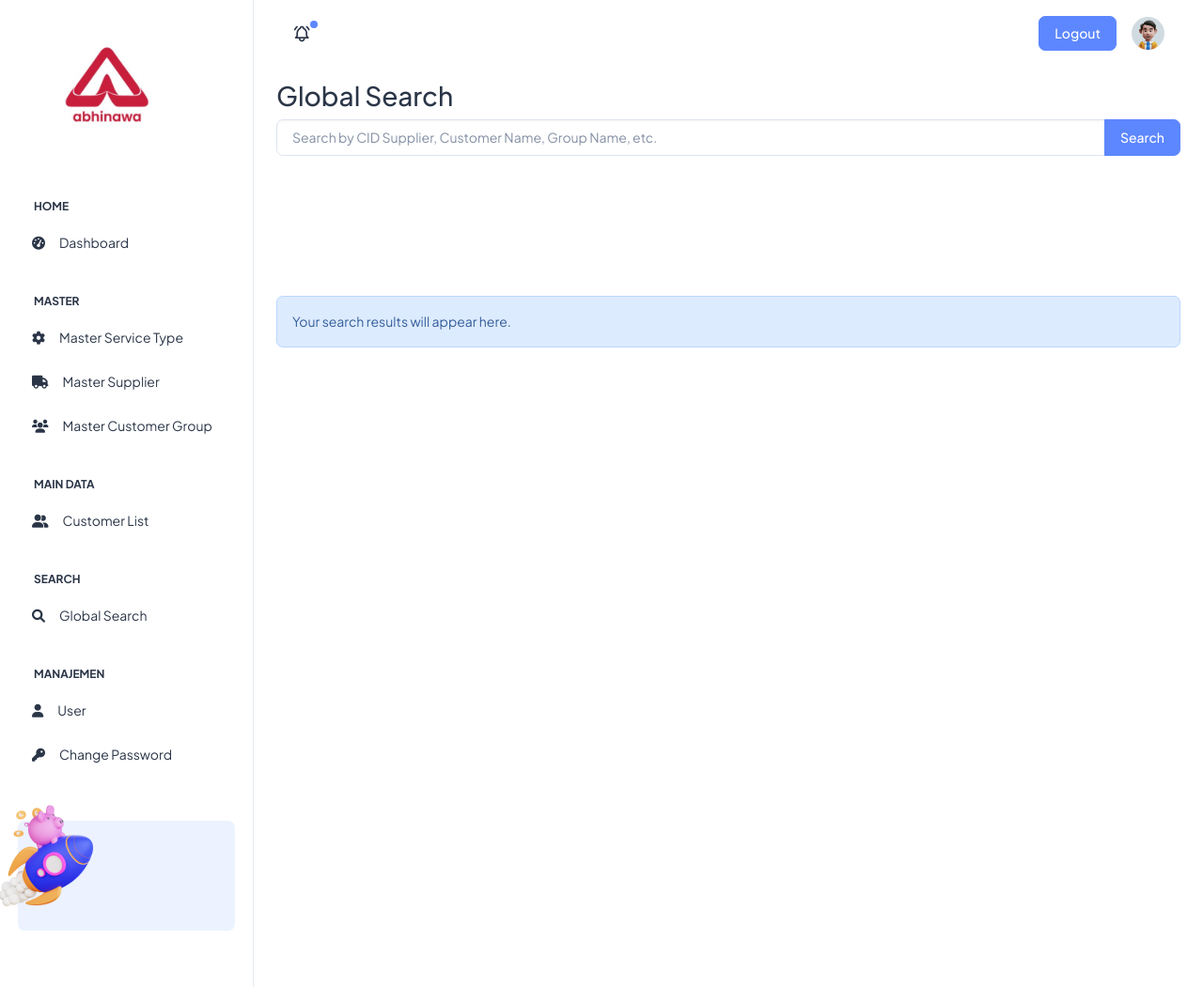
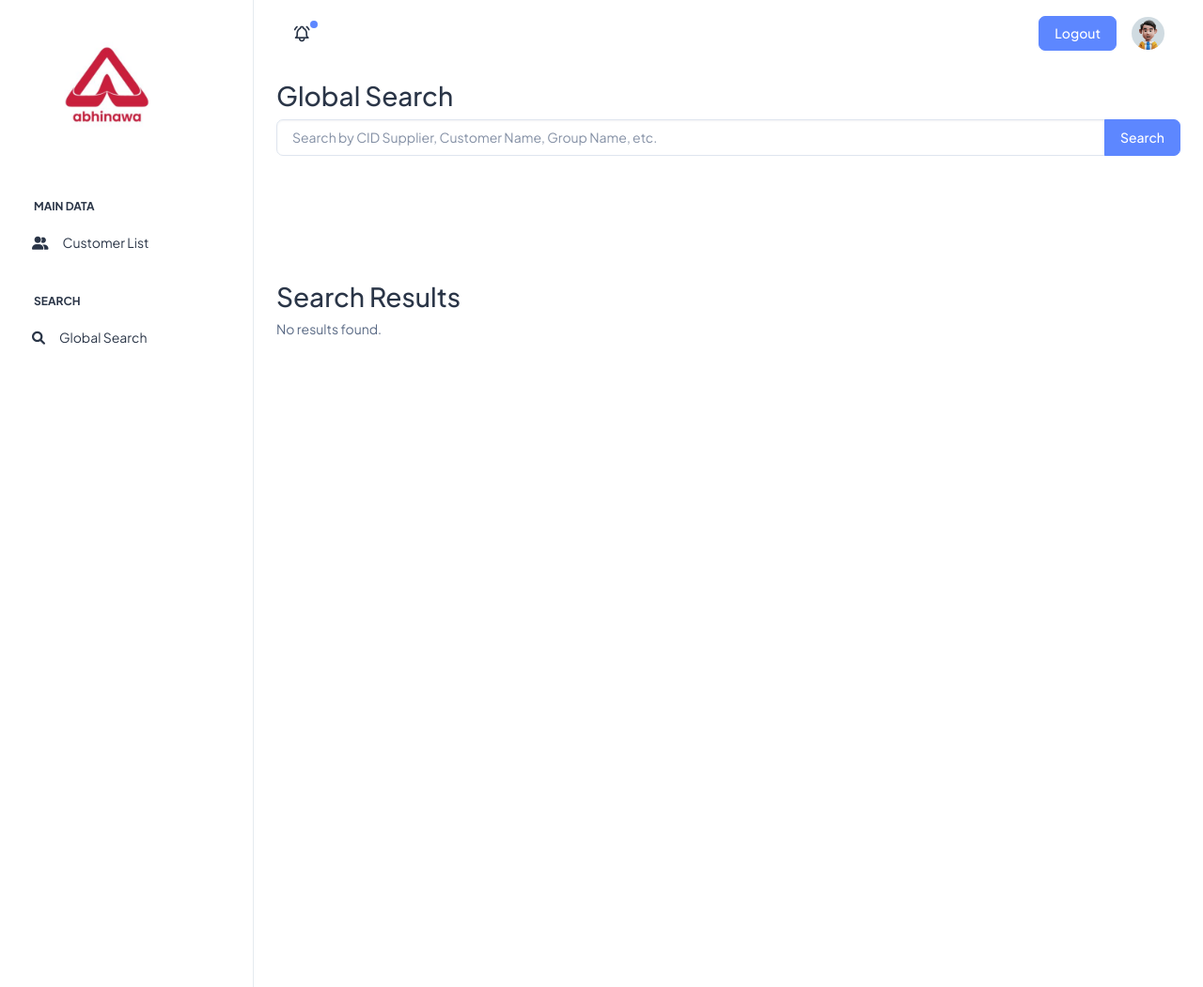
Before and after one commit to syahrullrmdhn/abhinawa-customer, a CodeIgniter app: page /database/search in a window 1280 px wide. Shown: the whole page at 94% size. Run offline with CodeIgniter, Linux system fonts and the light colour scheme.

Commit message:
Update Code Menu customer/add_customer.php

```diff
--- a/application/config/config.php
+++ b/application/config/config.php
@@ -23,7 +23,7 @@ defined('BASEPATH') OR exit('No direct script access allowed');
 | a PHP script and you can easily do that on your own.
 |
 */
-$config['base_url'] = 'https://abhinawa.labsyahrul.tech/';
+$config['base_url'] = ((isset($_SERVER['HTTPS']) && $_SERVER['HTTPS'] === 'on') ? "https" : "http") . "://".$_SERVER['HTTP_HOST'] . str_replace(basename($_SERVER['SCRIPT_NAME']),"",$_SERVER['SCRIPT_NAME']);
 
 /*
 |--------------------------------------------------------------------------
--- a/application/config/database.php
+++ b/application/config/database.php
@@ -75,7 +75,7 @@ $query_builder = TRUE;
 
 $db['default'] = array(
 	'dsn'	=> '',
-	'hostname' => 'localhost',
+	'hostname' => '153.92.15.28:3306',
 	'username' => 'u824776391_abhinawadb',
 	'password' => 'Abhinawadb2024',
 	'database' => 'u824776391_abhinawadb',
--- a/application/controllers/Search.php
+++ b/application/controllers/Search.php
@@ -9,10 +9,9 @@ class Search extends CI_Controller {
     }
 
 public function index() {
-    $user = $this->input->get('user', TRUE); // Automatically applies XSS filtering
-    $data['user'] = html_escape($user); // Additional XSS protection for displaying in the view
+    $user = $this->input->get('user', TRUE);
+    $data['user'] = html_escape($user);
 
-    // Pass the sanitized input to the model
     $data['results'] = $this->Search_model->get_global_search_results($this->db->escape_like_str($user));
 
     $this->load->view('template/header');
--- a/application/models/Search_model.php
+++ b/application/models/Search_model.php
@@ -9,7 +9,7 @@ public function get_global_search_results($user) {
         }
 
         // Search in customer_groups, customers, and suppliers
-    $this->db->select('customer_groups.group_name, customers.customer, suppliers.cidsupplier, suppliers.nama_supplier');
+        $this->db->select('customer_groups.id AS group_id, customer_groups.group_name, customers.customer, suppliers.kdsupplier, suppliers.cidsupplier, suppliers.nama_supplier');
         $this->db->from('customer_groups');
         $this->db->join('customers', 'customers.customer_group_id = customer_groups.id', 'left');
         $this->db->join('suppliers', 'customers.kdsupplier = suppliers.kdsupplier', 'left');
--- a/application/views/customer/add_customer.php
+++ b/application/views/customer/add_customer.php
@@ -47,6 +47,12 @@
             <input type="file" class="form-control" name="no_sdn" accept="application/pdf" required>
         </div>
 
+        <!-- File Upload for Topology -->
+        <div class="mb-3">
+            <label for="topology" class="form-label">Topology (PDF)</label>
+            <input type="file" class="form-control" name="topology" accept="application/pdf">
+        </div>
+
         <!-- Form Submit and Cancel Buttons -->
         <button type="submit" class="btn btn-primary">Add Customer</button>
         <a href="<?= base_url('customer/group_details/' . $group_id); ?>" class="btn btn-secondary">Cancel</a>
--- a/application/views/search/global_search_results.php
+++ b/application/views/search/global_search_results.php
@@ -1,39 +1,40 @@
 <div class="container-fluid">
-    <?php if (!empty($user)): ?>
-        <h2>Search Results for "<?= $user; ?>"</h2>
-    <?php endif; ?>
+    <h2>Search Results</h2>
 
-    <?php if (empty($user)): ?>
-        <!-- Message when no search has been conducted -->
-        <div class="alert alert-info mt-3" role="alert">
-            Your search results will appear here.
-        </div>
-    <?php elseif (!empty($results)): ?>
-        <!-- Display results if available -->
-        <table class="table table-striped table-bordered table-hover mt-3">
-            <thead class="table-dark">
+    <?php if (empty($results)): ?>
+        <p>No results found.</p>
+    <?php else: ?>
+        <table class="table table-striped">
+            <thead>
                 <tr>
                     <th>Group Name</th>
                     <th>Customer</th>
-                    <th>CID Supplier</th>
+                    <th>Supplier CID</th>
                     <th>Supplier Name</th>
+                    <th>Actions</th>
                 </tr>
             </thead>
             <tbody>
                 <?php foreach ($results as $result): ?>
                     <tr>
-                        <td><?= html_escape($result->group_name); ?></td>
-                        <td><?= html_escape($result->customer); ?></td>
-                        <td><?= html_escape($result->cidsupplier); ?></td>
-                        <td><?= html_escape($result->nama_supplier); ?></td>
+                        <td><?= $result->group_name; ?></td>
+                        <td><?= $result->customer; ?></td>
+                        <td><?= $result->cidsupplier; ?></td>
+                        <td><?= $result->nama_supplier; ?></td>
+                        <td>
+                            <?php if (!empty($result->group_id)): ?>
+                                <!-- Button menuju group_details jika ada group_id -->
+                                <a href="<?= base_url('group_details/' . $result->group_id); ?>" class="btn btn-info btn-sm">Group Detail</a>
+                            <?php endif; ?>
+
+                            <?php if (!empty($result->kdsupplier)): ?>
+                                <!-- Button menuju supplier list jika ada kdsupplier -->
+                                <a href="<?= base_url('supplier/view_suppliers'); ?>" class="btn btn-info btn-sm">Supplier List</a>
+                            <?php endif; ?>
+                        </td>
                     </tr>
                 <?php endforeach; ?>
             </tbody>
         </table>
-    <?php else: ?>
-        <!-- Message when no results are found for the search -->
-        <div class="alert alert-warning mt-3" role="alert">
-            No results found for "<?= $user; ?>".
-        </div>
     <?php endif; ?>
 </div>
--- a/application/views/template/header.php
+++ b/application/views/template/header.php
@@ -27,9 +27,20 @@
         </div>
 
         <!-- Sidebar navigation-->
+        <?php
+$role_id = $this->session->userdata('role_id'); // Ambil role_id dari session
+?>
+
+<!-- Sidebar navigation-->
+<?php
+$role_id = $this->session->userdata('role_id'); // Ambil role_id dari session
+?>
+
+<!-- Sidebar navigation-->
 <nav class="sidebar-nav scroll-sidebar" data-simplebar="">
   <ul id="sidebarnav">
     <!-- Home -->
+    <?php if (in_array($role_id, [1, 2])): // Hanya Administrator dan Manager yang bisa melihat Dashboard dan Master section ?>
       <li class="nav-small-cap">
         <i class="fas fa-home nav-small-cap-icon fs-4"></i>
         <span class="hide-menu">Home</span>
@@ -53,18 +64,12 @@
         </a>
       </li>
       <li class="sidebar-item">
-      <a class="sidebar-link" href="<?= base_url('supplier'); ?>" aria-expanded="false">
-        <i class="fas fa-truck"></i> <!-- Supplier Icon -->
-        <span class="hide-menu">Master Supplier</span>
-      </a>
-    </li>
-    <li class="sidebar-item">
         <a class="sidebar-link" href="<?= base_url('customer_groups'); ?>" aria-expanded="false">
           <i class="fas fa-users"></i> <!-- Customer Group Icon -->
           <span class="hide-menu">Master Customer Group</span>
         </a>
       </li>
-
+    <?php endif; ?>
     <!-- Main Data Section -->
     <li class="nav-small-cap">
       <i class="fas fa-database nav-small-cap-icon fs-4"></i>
@@ -76,9 +81,18 @@
         <span class="hide-menu">Customer List</span>
       </a>
     </li>
-    <!-- Management Section -->
+    <!-- Supplier List Section (Accessible by role_id 1, 2, and 3) -->
+    <?php if (in_array($role_id, [1, 2, 3])): ?>
+      <li class="sidebar-item">
+        <a class="sidebar-link" href="<?= base_url('supplier/view_suppliers'); ?>" aria-expanded="false">
+          <i class="fas fa-truck"></i> <!-- Supplier Icon -->
+          <span class="hide-menu">Supplier List</span>
+        </a>
+      </li>
+    <?php endif; ?>
+    <!-- Search Section -->
     <li class="nav-small-cap">
-      <i class="fas fa-user-cog nav-small-cap-icon fs-4"></i>
+      <i class="fas fa-search nav-small-cap-icon fs-4"></i>
       <span class="hide-menu">Search</span>
     </li>
     <li class="sidebar-item">
@@ -87,6 +101,8 @@
         <span class="hide-menu">Global Search</span>
       </a>
     </li>
+
+    <?php if (in_array($role_id, [1, 2])): // Hanya Administrator dan Manager yang bisa melihat Management Section ?>
       <!-- Management Section -->
       <li class="nav-small-cap">
         <i class="fas fa-user-cog nav-small-cap-icon fs-4"></i>
@@ -95,7 +111,7 @@
       <li class="sidebar-item">
         <a class="sidebar-link" href="<?= base_url('user'); ?>" aria-expanded="false">
           <i class="fas fa-user"></i> <!-- User Icon -->
-        <span class="hide-menu">User</span>
+          <span class="hide-menu">User Management</span>
         </a>
       </li>
       <li class="sidebar-item">
@@ -104,17 +120,13 @@
           <span class="hide-menu">Change Password</span>
         </a>
       </li>
+    <?php endif; ?>
   </ul>
-
-  <div class="unlimited-access hide-menu bg-light-primary position-relative mb-7 mt-5 rounded">
-    <div class="d-flex">
-      <div class="unlimited-access-img">
-        <img src="<?= base_url('/assets/images/backgrounds/rocket.png');?>" alt="Upgrade to Pro" class="img-fluid">
-      </div>
-    </div>
-  </div>
 </nav>
 <!-- End Sidebar navigation -->
+
+<!-- End Sidebar navigation -->
+
       </div>
     </aside>
     <!-- Sidebar End -->
--- a/application/views/user/user_list.php
+++ b/application/views/user/user_list.php
@@ -15,6 +15,7 @@
       <tr>
         <th>ID</th>
         <th>Username</th>
+        <th>Role</th>
         <th>Created At</th>
         <th>Actions</th>
       </tr>
@@ -24,6 +25,7 @@
         <tr>
           <td><?= $user->id; ?></td>
           <td><?= $user->username; ?></td>
+          <td><?= $user->role_name; ?></td>
           <td><?= $user->created_at; ?></td>
           <td>
             <a href="<?= base_url('user/edit/' . $user->id); ?>" class="btn btn-warning btn-sm">Edit</a>
```
Also changed, not shown: application/controllers/Auth.php (+15 -12 lines), application/controllers/Supplier.php (+18 -0 lines), application/controllers/User.php (+20 -36 lines), application/models/Auth_model.php (+6 -1 lines), application/models/User_model.php (+18 -31 lines), application/views/user/user_create.php (+9 -0 lines). Lines whose indentation alone changed are shown as unchanged.
